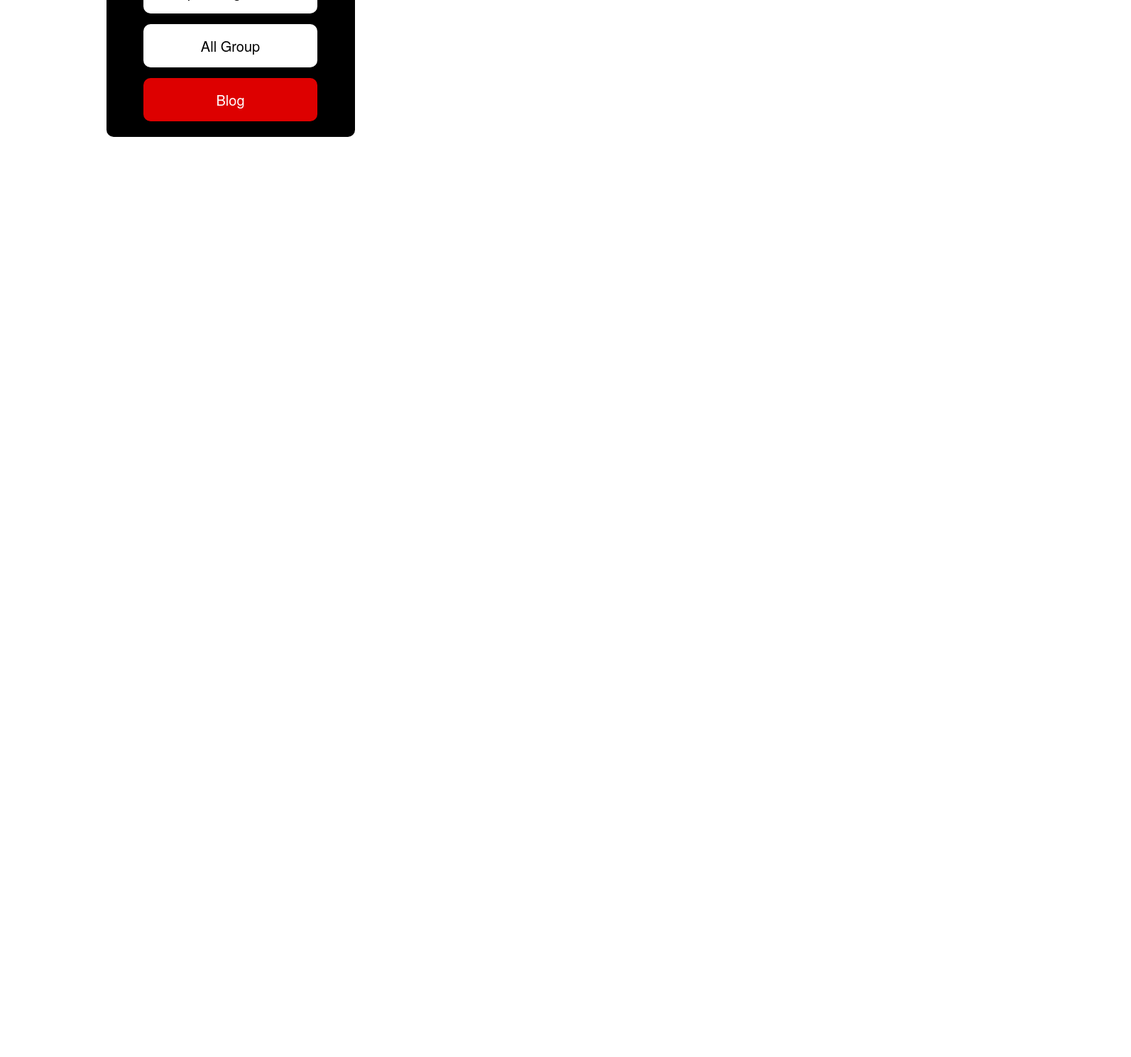
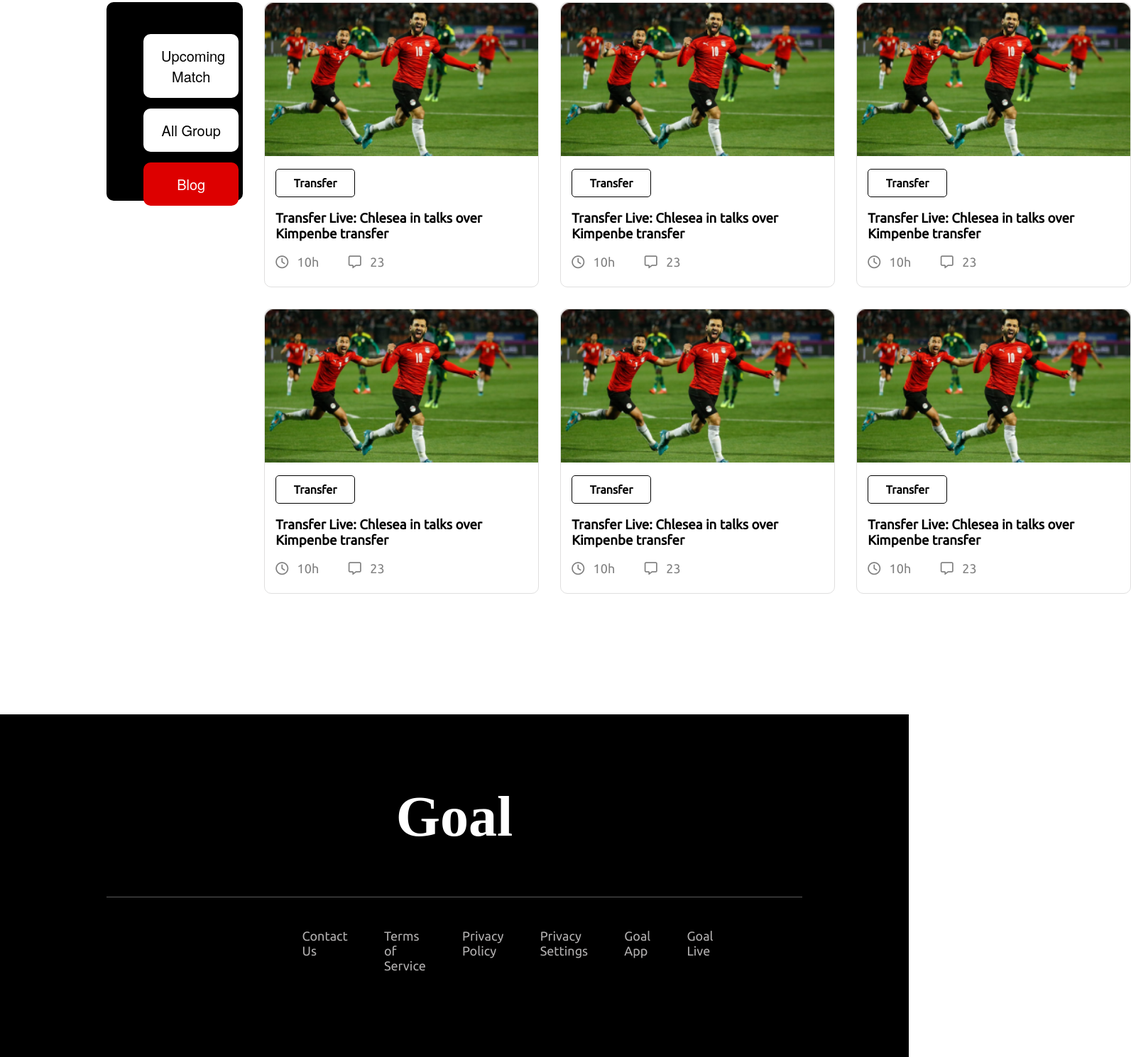
Before and after one commit to mizanor21/Sports_Web, a plain HTML site: page index.html in a window 1280 px wide. Shown: the part 890-2380 px from the top of the page at 71% size, 1593 px wide, since content can reach past the window. Before the commit the page ends 1083 px from the top, so only its background shows below. Drawn offline with Linux system fonts and the light colour scheme; a web font is replaced by a local one.

Commit message:
Blogs and footer part added

```diff
--- a/css/style.css
+++ b/css/style.css
@@ -12,7 +12,6 @@ body {
     grid-template-columns: repeat(2, 1fr);
     color: white;
     background-color: black;
-    /* padding: 100px; */
     margin: 60px 150px;
     border-radius: 30px;
 }
@@ -41,7 +40,6 @@ body {
     line-height: 26px;
     width: 500px;
     padding-bottom: 30px;
-    /* Weight 400 Size 16px Line height 26px */
 }
 
 .header_content a {
@@ -62,17 +60,26 @@ body {
 /* --------------------
     blogs area start
 ----------------------*/
-.blogs {
+.blogs_area {
+    display: flex;
+    margin-left: 0px;
+    margin-right: 150px;
+    margin-bottom: 140px;
+    margin-top: 150px;
+}
+
+.sidebar {
     width: 350px;
     height: 250px;
     margin: 0px 150px;
+    margin-right: 0px;
     background-color: #000000;
     border-radius: 10px;
     padding-top: 30px;
 }
 
 
-.blogs button {
+.sidebar button {
     text-decoration: none;
     background-color: #ffffff;
     display: block;
@@ -88,11 +95,92 @@ body {
     border: none;
 }
 
-#blog_item {
+
+
+#blog_btn {
     color: #ffffff;
     background-color: #DD0000;
 }
 
+.blogss {
+    display: grid;
+    grid-template-columns: repeat(3, 1fr);
+}
+
+.blogss .blog_item {
+    width: 385px;
+    height: 400px;
+    border: 1px solid rgb(224, 223, 223);
+    border-radius: 10px;
+    margin-left: 30px;
+    margin-bottom: 30px;
+    margin-top: 0px;
+}
+
+.blogss .blog_item img {
+    width: 385px;
+}
+
+.blogss .blog_item .blog_content {
+    padding: 15px;
+}
+
+.blogss .blog_item .blog_content h4 {
+    text-align: center;
+    width: 70px;
+    border: 1px solid black;
+    padding: 10px 20px;
+    border-radius: 5px;
+    margin: 0;
+}
+
+.blogss .blog_item .blog_content p {
+    color: gray;
+    font-size: 18px;
+}
+
+
 /* --------------------
     blogs area end
 ----------------------*/
+/* --------------------
+    footer area start
+----------------------*/
+footer {
+    background-color: #000000;
+}
+
+.goal {
+    /* margin-left: 100px; */
+    /* width: 70%; */
+    font-family: 'Poppins';
+    font-style: normal;
+    font-weight: 600;
+    font-size: 40px;
+    line-height: 60px;
+    padding-top: 60px;
+    padding-bottom: 30px;
+    text-align: center;
+    color: #FFFFFF;
+    margin-left: 150px;
+    margin-right: 150px;
+    border-bottom: 1px solid rgb(92, 91, 91);
+}
+
+.footer_content {
+    margin-left: 400px;
+    margin-right: 400px;
+    display: flex;
+    color: rgb(177, 175, 175);
+}
+
+.footer_content p {
+    font-size: 18px;
+    padding: 2vw;
+    padding-bottom: 100px;
+
+}
+
+/* --------------------
+    footer area end
+----------------------*/
--- a/index.html
+++ b/index.html
@@ -33,14 +33,105 @@
     </header>
     <!-- header area end -->
     <!-- bolg area start -->
-    <section>
-        <div class="blogs">
-            <button class="sidebar">Upcoming Match</button>
-            <button class="sidebar">All Group</button>
-            <button class="sidebar" id="blog_item">Blog</button>
+    <section class="blogs_area">
+        <div class="sidebar">
+            <button>Upcoming Match</button>
+            <button>All Group</button>
+            <button id="blog_btn">Blog</button>
+        </div>
+        <div class="blogss">
+            <div class="blog_item">
+                <img src="assets/Blog Image.png" alt="Blog image not found!">
+                <div class="blog_content">
+                    <h4>Transfer</h4>
+                    <h3>Transfer Live: Chlesea in talks over Kimpenbe transfer</h3>
+                    <p><i class="fa-regular fa-clock"></i>&nbsp;&nbsp; 10h
+                        &nbsp;&nbsp;&nbsp;&nbsp;&nbsp;&nbsp;&nbsp;&nbsp; <i
+                            class="fa-regular fa-message"></i>&nbsp;&nbsp; 23
+                    </p>
+                </div>
+
+            </div>
+            <div class="blog_item">
+                <img src="assets/Blog Image.png" alt="Blog image not found!">
+                <div class="blog_content">
+                    <h4>Transfer</h4>
+                    <h3>Transfer Live: Chlesea in talks over Kimpenbe transfer</h3>
+                    <p><i class="fa-regular fa-clock"></i>&nbsp;&nbsp; 10h
+                        &nbsp;&nbsp;&nbsp;&nbsp;&nbsp;&nbsp;&nbsp;&nbsp; <i
+                            class="fa-regular fa-message"></i>&nbsp;&nbsp; 23
+                    </p>
+                </div>
+
+            </div>
+            <div class="blog_item">
+                <img src="assets/Blog Image.png" alt="Blog image not found!">
+                <div class="blog_content">
+                    <h4>Transfer</h4>
+                    <h3>Transfer Live: Chlesea in talks over Kimpenbe transfer</h3>
+                    <p><i class="fa-regular fa-clock"></i>&nbsp;&nbsp; 10h
+                        &nbsp;&nbsp;&nbsp;&nbsp;&nbsp;&nbsp;&nbsp;&nbsp; <i
+                            class="fa-regular fa-message"></i>&nbsp;&nbsp; 23
+                    </p>
+                </div>
+
+            </div>
+            <div class="blog_item">
+                <img src="assets/Blog Image.png" alt="Blog image not found!">
+                <div class="blog_content">
+                    <h4>Transfer</h4>
+                    <h3>Transfer Live: Chlesea in talks over Kimpenbe transfer</h3>
+                    <p><i class="fa-regular fa-clock"></i>&nbsp;&nbsp; 10h
+                        &nbsp;&nbsp;&nbsp;&nbsp;&nbsp;&nbsp;&nbsp;&nbsp; <i
+                            class="fa-regular fa-message"></i>&nbsp;&nbsp; 23
+                    </p>
+                </div>
+
+            </div>
+            <div class="blog_item">
+                <img src="assets/Blog Image.png" alt="Blog image not found!">
+                <div class="blog_content">
+                    <h4>Transfer</h4>
+                    <h3>Transfer Live: Chlesea in talks over Kimpenbe transfer</h3>
+                    <p><i class="fa-regular fa-clock"></i>&nbsp;&nbsp; 10h
+                        &nbsp;&nbsp;&nbsp;&nbsp;&nbsp;&nbsp;&nbsp;&nbsp; <i
+                            class="fa-regular fa-message"></i>&nbsp;&nbsp; 23
+                    </p>
+                </div>
+
+            </div>
+            <div class="blog_item">
+                <img src="assets/Blog Image.png" alt="Blog image not found!">
+                <div class="blog_content">
+                    <h4>Transfer</h4>
+                    <h3>Transfer Live: Chlesea in talks over Kimpenbe transfer</h3>
+                    <p><i class="fa-regular fa-clock"></i>&nbsp;&nbsp; 10h
+                        &nbsp;&nbsp;&nbsp;&nbsp;&nbsp;&nbsp;&nbsp;&nbsp; <i
+                            class="fa-regular fa-message"></i>&nbsp;&nbsp; 23
+                    </p>
+                </div>
+
+            </div>
         </div>
     </section>
+
     <!-- bolg area end -->
+    <!-- footer area start  -->
+    <footer>
+        <div class="goal">
+            <h1>Goal</h1>
+            <!-- <hr> -->
+        </div>
+        <div class="footer_content">
+            <p>Contact Us</p>
+            <p>Terms of Service</p>
+            <p>Privacy Policy</p>
+            <p>Privacy Settings</p>
+            <p>Goal App</p>
+            <p>Goal Live</p>
+        </div>
+    </footer>
+    <!-- footer area end -->
 
 </body>
 
```
